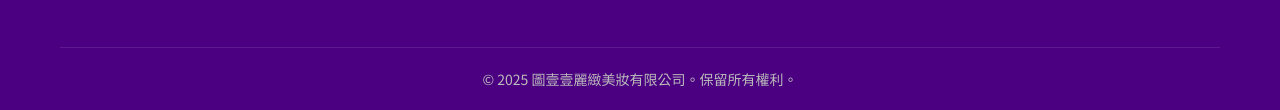
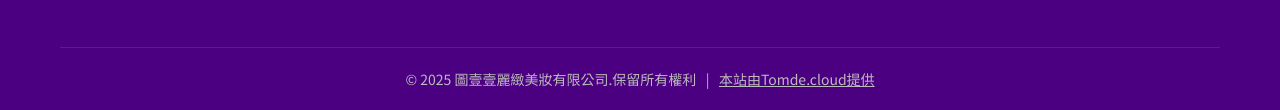
Before and after one commit to tomdehub/854c278c-1768-4807-8a60-e26477d22d3a, a plain HTML site: page index.html in a window 1280 px wide. Shown: the part 3259-3369 px from the top of the page. Drawn offline with Linux system fonts and the light colour scheme.

Commit message:
Update index.html

```diff
--- a/index.html
+++ b/index.html
@@ -904,7 +904,7 @@
             </div>
 
             <div class="copyright">
-                <p>&copy; 2025 圖壹壹麗緻美妝有限公司。保留所有權利。</p>
+                <p>&copy; 2025 圖壹壹麗緻美妝有限公司.保留所有權利 &nbsp;&nbsp;|&nbsp;&nbsp; <a style="color: inherit;" target="_blank" href="http://tomde.cloud">本站由Tomde.cloud提供</a></p>
             </div>
         </div>
     </footer>
```
